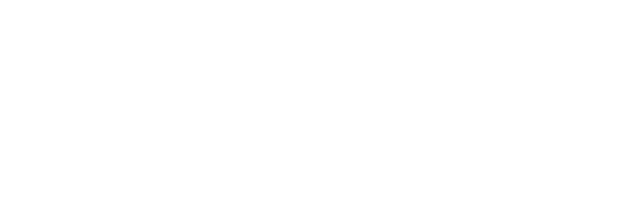
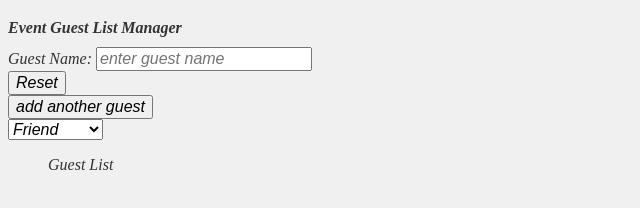
Before and after one commit to Irene29-hub/code-challenge-2, a plain HTML site: page index.html in a window 1280 px wide. Shown: the whole page, without its empty margins (0-640 px from the left). Drawn offline with Linux system fonts and the light colour scheme.

Commit message:
Add files via upload

```diff
--- a/index.css
+++ b/index.css
@@ -0,0 +1,21 @@
+*{
+    font-size: medium;
+    font-style: italic;
+}
+body {
+    background-color: #f0f0f0;
+    color: #333;
+    display: flex;
+    justify-content: left;
+    font-size: large;
+}
+.main-header {
+    color: blue;
+}
+
+#input {
+    width: 100%;
+    padding: 10px;
+    border: 1px solid #ccc;
+    border-radius: 4px;
+}
--- a/index.html
+++ b/index.html
@@ -3,9 +3,34 @@
 <head>
     <meta charset="UTF-8">
     <meta name="viewport" content="width=device-width, initial-scale=1.0">
-    <title>Document</title>
+    <title>Event Guest List Manager</title>
+    <link rel="stylesheet" href="index.css">
+    <script src="./src/index.js" defer></script>
 </head>
 <body>
+    <div id="container">
+        <h1 id="main-header">Event Guest List Manager</h1>
+    <div id="form">
+        <form id="form">
+            <label for ="guestName">Guest Name:</label>
+            <input type="text" id="guest-name" placeholder="enter guest name" required><br>
+            <input type="reset">
+        </form>
+    </div>
+    <div id="button">
+        <button type="submit">add another guest</button>
+    </div>
+    <div id="selector">
+        <select>
+            <option value="friend">Friend</option>
+            <option value="family">Family</option>
+            <option value="colleague">Colleague</option>
+        </select>
+    </div>
+    <div id="guest-list">
+        <ul>Guest List</ul>
+    </div>
+    </div>
 
 </body>
 </html>
```
